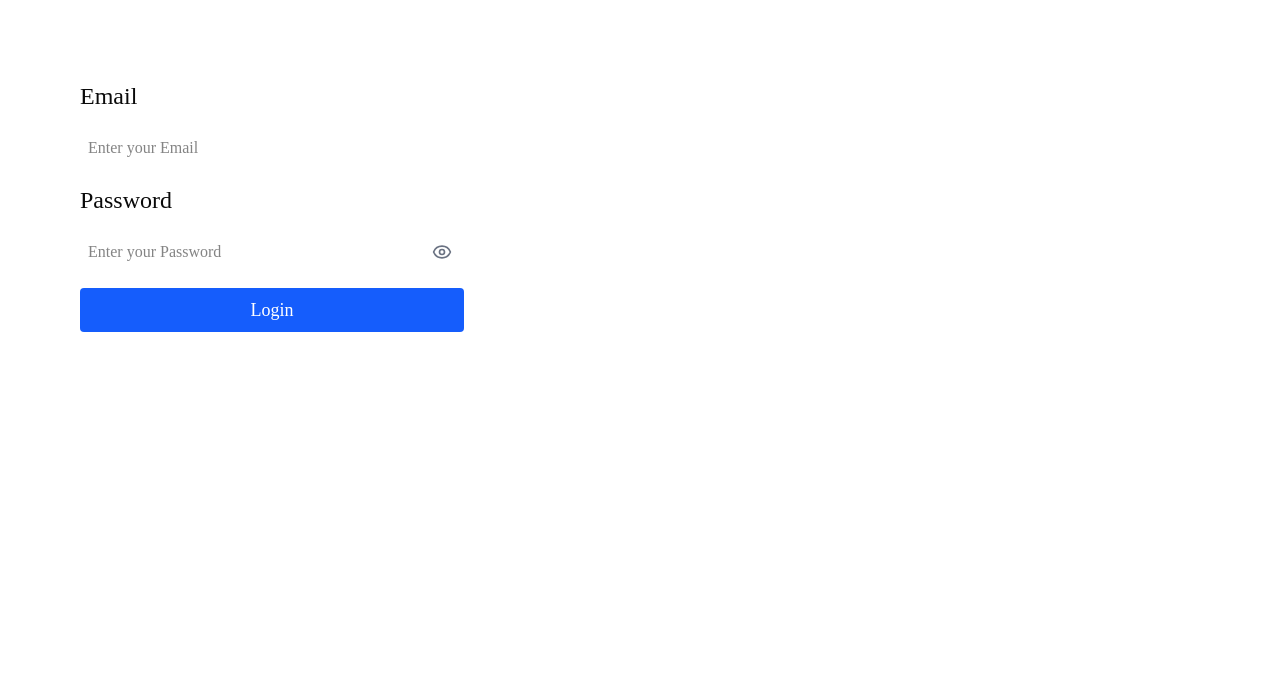
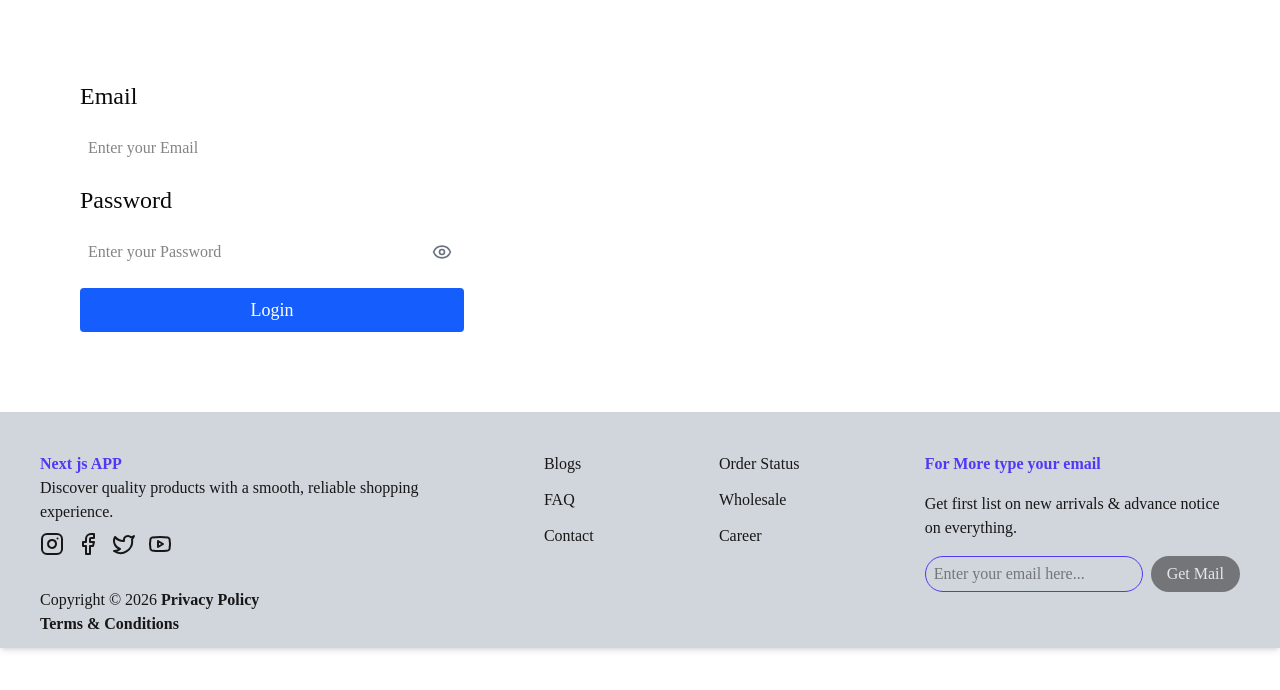
Before and after one commit to mthakkar2908/E-Commerce-NextJS_Frontend, a Next.js app: page /login in a window 1280 px wide. Shown: the top 690 px of the page. Built offline with nearby package versions, Linux system fonts and the light colour scheme; no server answers.

Commit message:
Footer Added

```diff
--- /dev/null
+++ b/app/contact-us/page.tsx
@@ -0,0 +1,7 @@
+import React from "react";
+
+const page = () => {
+  return <div>This is Contact page.</div>;
+};
+
+export default page;
--- a/app/layout.tsx
+++ b/app/layout.tsx
@@ -4,37 +4,38 @@ import "./globals.css";
 import Providers from "../src/providers/Providers";
 import Header from "@/src/common/header";
 import AuthBootstrap from "@/src/common/AuthBootstrap";
+import Footer from "@/src/common/footer";
 
 const geistSans = Geist({
   variable: "--font-geist-sans",
-  subsets: ["latin"],
+  subsets: ["latin"]
 });
 
 const geistMono = Geist_Mono({
   variable: "--font-geist-mono",
-  subsets: ["latin"],
+  subsets: ["latin"]
 });
 
 export const metadata: Metadata = {
   title: "Nest Frontend",
-  description: "Generated by create next app",
+  description: "Generated by create next app"
 };
 
 export default function RootLayout({
-  children,
+  children
 }: Readonly<{
   children: React.ReactNode;
 }>) {
   return (
-    <html lang="en">
+    <html lang='en'>
       <body
         className={`${geistSans.variable} ${geistMono.variable} antialiased`}
       >
         <Providers>
           <Header />
           <AuthBootstrap />
-
           {children}
+          <Footer />
         </Providers>
       </body>
     </html>
--- /dev/null
+++ b/app/privacy-policy/page.tsx
@@ -0,0 +1,7 @@
+import React from "react";
+
+const page = () => {
+  return <div>Hello privacy policy page.</div>;
+};
+
+export default page;
--- /dev/null
+++ b/app/terms-conditions/page.tsx
@@ -0,0 +1,7 @@
+import React from "react";
+
+const page = () => {
+  return <div>Hello Terms Page.</div>;
+};
+
+export default page;
--- a/src/api/authApi.ts
+++ b/src/api/authApi.ts
@@ -68,6 +68,10 @@ export function deleteOrderById(orderId: string) {
   return api.delete(`/orders/deleteOrder/${orderId}`);
 }
 
+export function searchOrdersByString(orderSearchString : string){
+  return api.get(`/orders/searchOrders?o=${orderSearchString}`)
+}
+
 export const authApi = {
   login: (creds: { email: string; password: string }) => login(creds),
   me: () => api.get("/auth/me"),
--- /dev/null
+++ b/src/common/footer.tsx
@@ -0,0 +1,112 @@
+"use client";
+
+import { Button } from "@/components/ui/button";
+import { Facebook, Instagram, Twitter, Youtube } from "lucide-react";
+import { useRouter } from "next/navigation";
+import { useState } from "react";
+
+const Footer = () => {
+  const [valueEmail, setValueEmail] = useState("");
+  const router = useRouter();
+
+  return (
+    <div className='bottom-0 z-50 bg-gray-300 shadow-md text-primary px-10 pt-10 pb-3'>
+      <div className='flex justify-between'>
+        <div className='flex flex-col'>
+          <h1 className='text-indigo-600 font-bold'>Next js APP</h1>
+          <p className=''>
+            Discover quality products with a smooth, reliable shopping <br />
+            experience.
+          </p>
+          <div className='flex gap-5 mt-2'>
+            <a href='' className='w-4 h-4 '>
+              <Instagram className='cursor-pointer hover:text-[#E1306C] transition-colors duration-200' />
+            </a>
+            <a href='' className='w-4 h-4 '>
+              <Facebook className='cursor-pointer hover:text-[#1877F2]' />
+            </a>
+            <a href='' className='w-4 h-4 '>
+              <Twitter className='cursor-pointer hover:text-[#1DA1F2]' />
+            </a>
+            <a href='' className='w-4 h-4 '>
+              <Youtube className='cursor-pointer hover:text-[#FF0000]' />
+            </a>
+          </div>
+          <div className='mt-10'>
+            <p>
+              Copyright © 2026{" "}
+              <span
+                onClick={() => router.push("/privacy-policy")}
+                className='font-bold cursor-pointer hover:text-red-600'
+              >
+                Privacy Policy
+              </span>
+            </p>
+            <p>
+              <span
+                onClick={() => router.push("/terms-conditions")}
+                className='font-bold cursor-pointer hover:text-red-600'
+              >
+                Terms & Conditions
+              </span>
+            </p>
+          </div>
+        </div>
+        <div>
+          <ul className='flex flex-col gap-3'>
+            <li className='hover:text-red-600 cursor-pointer'>Blogs</li>
+            <li
+              onClick={() => router.push("/contact-us")}
+              className='hover:text-red-600 cursor-pointer'
+            >
+              FAQ
+            </li>
+            <li
+              onClick={() => router.push("/contact-us")}
+              className='hover:text-red-600 cursor-pointer'
+            >
+              Contact
+            </li>
+          </ul>
+        </div>
+        <div>
+          {" "}
+          <ul className='flex flex-col gap-3'>
+            <li
+              onClick={() => router.push("orders")}
+              className='hover:text-red-600 cursor-pointer'
+            >
+              Order Status
+            </li>
+            <li className='hover:text-red-600 cursor-pointer'>Wholesale</li>
+            <li className='hover:text-red-600 cursor-pointer'>Career</li>
+          </ul>
+        </div>
+        <div className='flex flex-col gap-4'>
+          <p className='text-indigo-600 font-bold'>For More type your email</p>
+          <p>
+            Get first list on new arrivals & advance notice <br /> on
+            everything.
+          </p>
+          <div className='flex gap-2'>
+            <input
+              type='email'
+              value={valueEmail}
+              onChange={(e) => setValueEmail(e.target.value)}
+              className='h-9 text-primary border border-indigo-600 rounded-3xl px-2 text-[16px]'
+              placeholder='Enter your email here...'
+            />
+            <Button
+              disabled={!valueEmail}
+              className='h-9 cursor-pointer rounded-3xl text-[16px]'
+            >
+              Get Mail
+            </Button>
+          </div>
+        </div>
+      </div>
+    </div>
+  );
+};
+
+export default Footer;
--- a/src/modules/Orders/OrderPage.tsx
+++ b/src/modules/Orders/OrderPage.tsx
@@ -4,11 +4,12 @@ import {
   Card,
   CardContent,
   CardDescription,
-  CardHeader,
+  CardHeader
 } from "@/components/ui/card";
 import LoadingWrapper from "@/src/common/LoadingWrapper";
+import useDebounce from "@/src/common/useDebounce";
 import { useAppDispatch } from "@/src/store";
-import { GetOrders, OrderResponse } from "@/src/store/orderSlice";
+import { GetOrders, OrderResponse, searchOrders } from "@/src/store/orderSlice";
 import { useRouter } from "next/navigation";
 import { useEffect, useState } from "react";
 
@@ -17,6 +18,18 @@ const OrderPage = () => {
   const router = useRouter();
   const [orders, setOrders] = useState<OrderResponse[]>([]);
   const [loading, setLoading] = useState(false);
+  const [searchValue, setSearchValue] = useState("");
+
+  const debounce = useDebounce(searchValue, 500);
+
+  useEffect(() => {
+    const fecthFiltredOrders = async () => {
+      const filtredData = await dispatch(searchOrders(debounce)).unwrap();
+      setOrders(filtredData as OrderResponse[]);
+    };
+
+    fecthFiltredOrders();
+  }, [dispatch, debounce]);
 
   useEffect(() => {
     const fetchOrderData = async () => {
@@ -43,26 +56,36 @@ const OrderPage = () => {
   }
 
   return (
-    <div className="mx-10 my-10 bg-white px-10 py-10 overflow-auto max-w-500px">
-      <div className="flex justify-center">
-        <p className="text-black text-3xl font-bold">Your Orders</p>
+    <div className='mx-10 my-10 bg-white px-10 py-10 overflow-auto max-w-500px'>
+      <div className='flex justify-center'>
+        <p className='text-black text-3xl font-bold'>Your Orders</p>
+      </div>
+
+      <div className="mt-3">
+        <input
+          type='text'
+          value={searchValue}
+          onChange={(e) => setSearchValue(e.target.value)}
+          placeholder='Search Product here..'
+          className='h-6 text-[#212121] px-2 py-6 w-full mb-4 flex justify-center items-center border border-black rounded-xl'
+        />
       </div>
       <div>
         {orders.map((order) => (
           <div key={order._id}>
             <Card
               key={order._id}
-              className="bg-black mt-2 px-0! py-0! rounded-xl overflow-hidden"
+              className='bg-black mt-2 px-0! py-0! rounded-xl overflow-hidden'
             >
-              <div className="mt-4">
-                <CardHeader className="text-white">
-                  <div className="flex flex-col md:flex-row md:justify-between">
+              <div className='mt-4'>
+                <CardHeader className='text-white'>
+                  <div className='flex flex-col md:flex-row md:justify-between'>
                     <p>{order.product_name}</p>
                     <p>{order._id}</p>
                   </div>
                 </CardHeader>
-                <CardDescription className="text-gray-500">
-                  <div className="flex flex-col md:flex-row md:justify-between mx-5">
+                <CardDescription className='text-gray-500'>
+                  <div className='flex flex-col md:flex-row md:justify-between mx-5'>
                     <span>{order?.product_id?.about_product}</span>
                     <span>
                       Quantity: {order?.product_quan} {"  "} Price:{" "}
@@ -72,23 +95,23 @@ const OrderPage = () => {
                 </CardDescription>
               </div>
 
-              <div className="bg-gray-500">
-                <CardContent className="rounded-b-xl">
-                  <div className="w-full max-w-500 flex flex-col md:flex-row md:justify-between">
+              <div className='bg-gray-500'>
+                <CardContent className='rounded-b-xl'>
+                  <div className='w-full max-w-500 flex flex-col md:flex-row md:justify-between'>
                     <span>
                       User name : {order?.user_first_name}{" "}
                       {order?.user_last_name}
                     </span>
                     <span>email : {order.email}</span>
                   </div>
-                  <div className="flex flex-col md:flex-row md:justify-between mb-4">
-                    <div className="flex flex-col">
+                  <div className='flex flex-col md:flex-row md:justify-between mb-4'>
+                    <div className='flex flex-col'>
                       <span> Address : {order?.address}</span>
                       <span> Mobile No : {order?.mobile_no}</span>
                     </div>
-                    <div className="mt-2">
+                    <div className='mt-2'>
                       <Button
-                        className="cursor-pointer"
+                        className='cursor-pointer'
                         onClick={() => {
                           navigateOrder(order._id);
                         }}
--- a/src/store/orderSlice.ts
+++ b/src/store/orderSlice.ts
@@ -1,5 +1,5 @@
 import { createSlice, createAsyncThunk, PayloadAction } from "@reduxjs/toolkit";
-import { deleteOrderById, getOrders, getOrdersById } from "../api/authApi";
+import { deleteOrderById, getOrders, getOrdersById, searchOrdersByString } from "../api/authApi";
 
 export interface OrderResponse {
   _id: string;
@@ -74,6 +74,18 @@ export const DeleteOrderById = createAsyncThunk(
   },
 );
 
+export const searchOrders = createAsyncThunk(
+  "order/searchOrders",
+  async (orderSearchString: string, { rejectWithValue }) => {
+    try {
+      const resp = await searchOrdersByString(orderSearchString);
+      return resp;
+    } catch {
+      return rejectWithValue("failed to filter the order data.");
+    }
+  },
+);
+
 const orderSlice = createSlice({
   name: "order",
   initialState,
```
